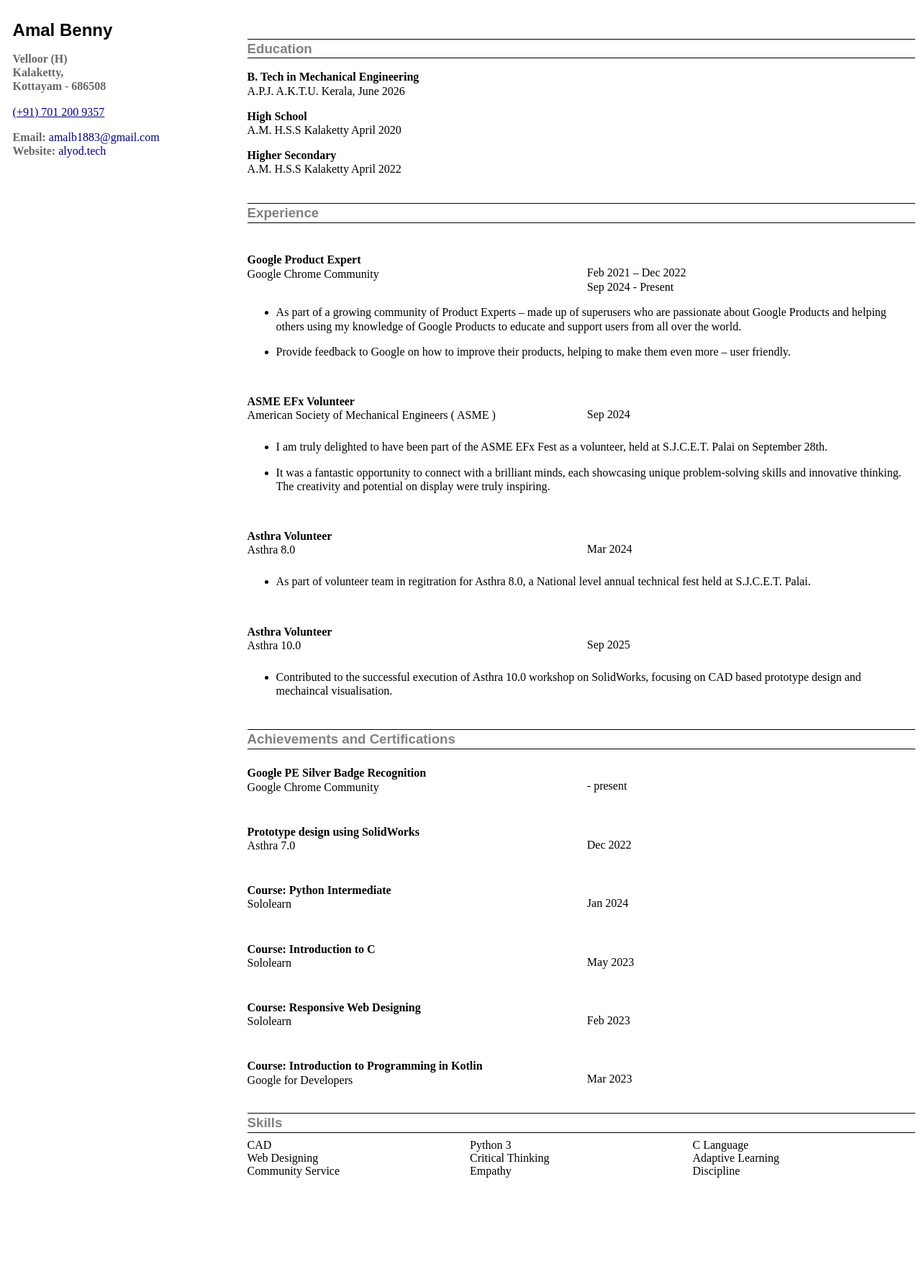
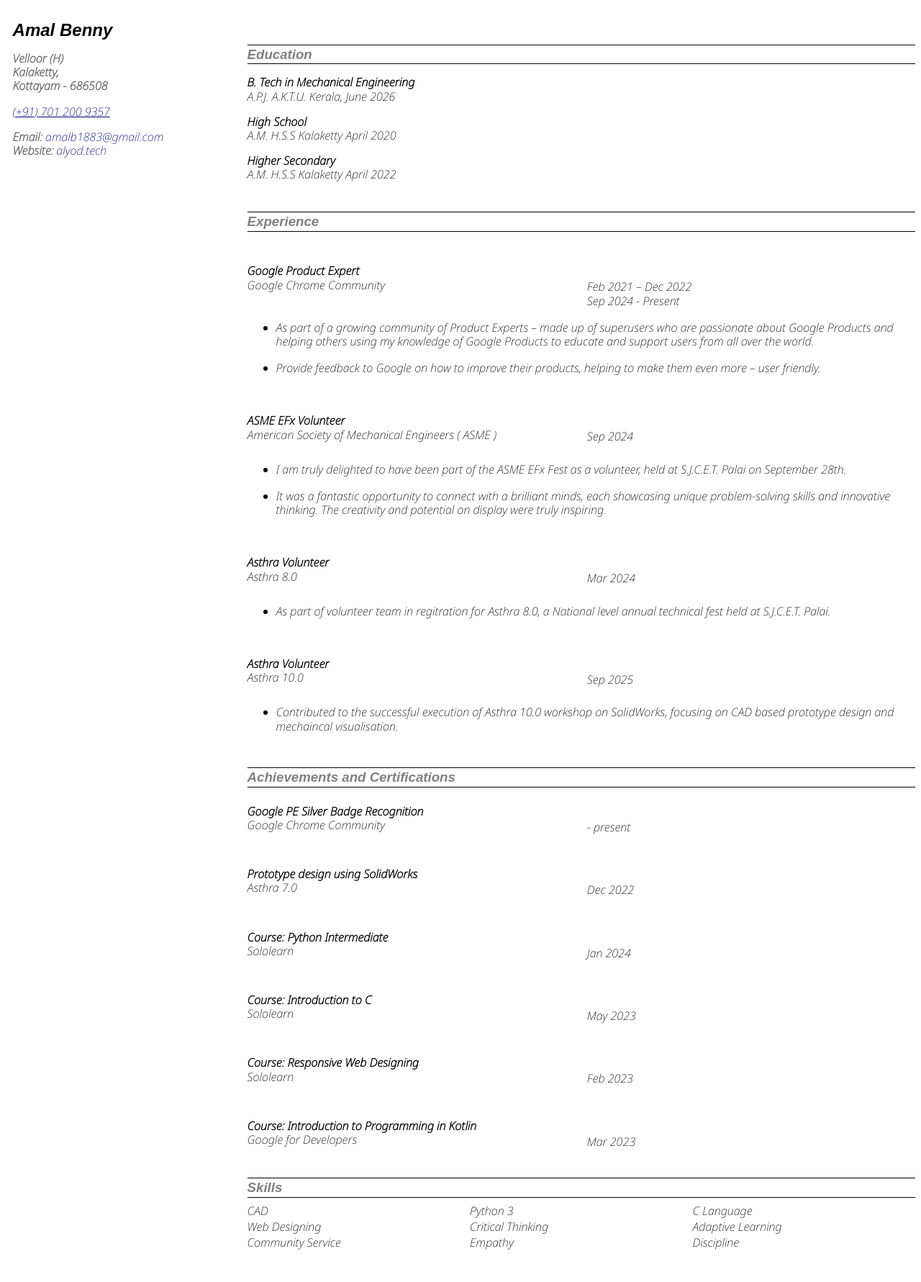
Before and after one commit to amalbenny/amalbenny.github.io, a Jekyll site: the page assets/documents/resume.html, which Jekyll copies as it is, in a window 1280 px wide. Shown: the whole page at 72% size. Built offline with Jekyll 4.4.1, drawn with Linux system fonts in a browser that asks for light colours; before the commit the page ends 1672 px from its top, so only the background shows below that.

Commit message:
Enhance resume.html with font preconnect and styles
Added preconnect links for Google Fonts and updated body styles.

```diff
--- a/assets/documents/resume.html
+++ b/assets/documents/resume.html
@@ -4,10 +4,15 @@
 	<title>Resume | Amal Benny</title>
 	<meta name="generator" content="LibreOffice 24.2.7.2 (Linux)"/>
 	<meta name="created" content="2025-11-06T11:07:27.615518715"/>
-
+	<link rel="preconnect" href="https://fonts.googleapis.com">
+	<link rel="preconnect" href="https://fonts.gstatic.com" crossorigin>
+	<link href="https://fonts.googleapis.com/css2?family=Noto+Sans:ital,wght@1,200&display=swap" rel="stylesheet">
 	<style type="text/css">
 		@page { size: 8.27in 11.69in; margin: 0.7in 0 }
-		body{ display: flex; overflow: auto; }
+		body{ display: flex; overflow: auto;
+			  font-family: "Roboto Ann", "Noto Sans", sans-serif; font-optical-sizing: auto; font-weight: 200; font-style: italic;
+			  font-variation-settings: "wdth" 100;
+			}
 		p { line-height: 120%; margin-bottom: 0.1in; background: transparent }
 		h1 { margin-bottom: 0.08in; background: transparent; page-break-after: avoid }
 		h1.western { font-family: "Liberation Sans", sans-serif; font-size: 18pt; font-weight: bold }
```
